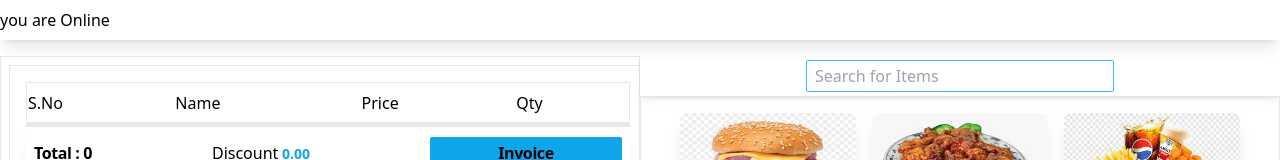
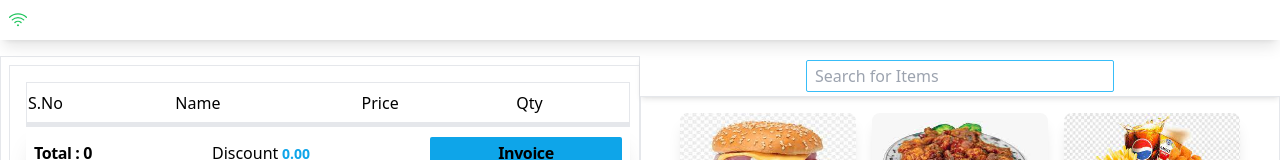
Before and after one commit to aziz-codes/aljazira-pos, a React (Create React App) app: page / in a window 1280 px wide. Shown: the top 160 px of the page. Built offline with nearby package versions, Linux system fonts and the light colour scheme.

Commit message:
connection status

```diff
--- a/package.json
+++ b/package.json
@@ -5,6 +5,7 @@
   "dependencies": {
     "@emotion/react": "^11.10.5",
     "@emotion/styled": "^11.10.5",
+    "@heroicons/react": "^2.0.13",
     "@mui/material": "^5.10.14",
     "@testing-library/jest-dom": "^5.16.5",
     "@testing-library/react": "^13.4.0",
--- a/src/components/Navbar.jsx
+++ b/src/components/Navbar.jsx
@@ -1,12 +1,29 @@
-import React, { useState } from "react";
+import React, { useState, useEffect } from "react";
+import { WifiIcon } from "@heroicons/react/24/outline";
 const Navbar = () => {
   const [isOnline, setOnline] = useState(navigator.onLine);
+
+  useEffect(() => {
+    window.addEventListener("online", () => {
+      setOnline(true);
+    });
+    window.addEventListener("offline", () => {
+      setOnline(false);
+    });
+  }, []);
+
   return (
     <div
       className="fixed top-0 z-50 w-full h-10 overflow-hidden flex flex-row
      justify-between items-center shadow-lg bg-white"
     >
-      <h1> you are {isOnline ? "Online" : "Offline"}</h1>
+      <div className="mx-2">
+        {isOnline ? (
+          <WifiIcon className="h-5 w-5 text-green-500" title="connected" />
+        ) : (
+          <WifiIcon className="h-5 w-5 text-red-500" title="not connected" />
+        )}
+      </div>
     </div>
   );
 };
```
Also changed, not shown: 1 other file (tests, documents, lock files or other folders).
